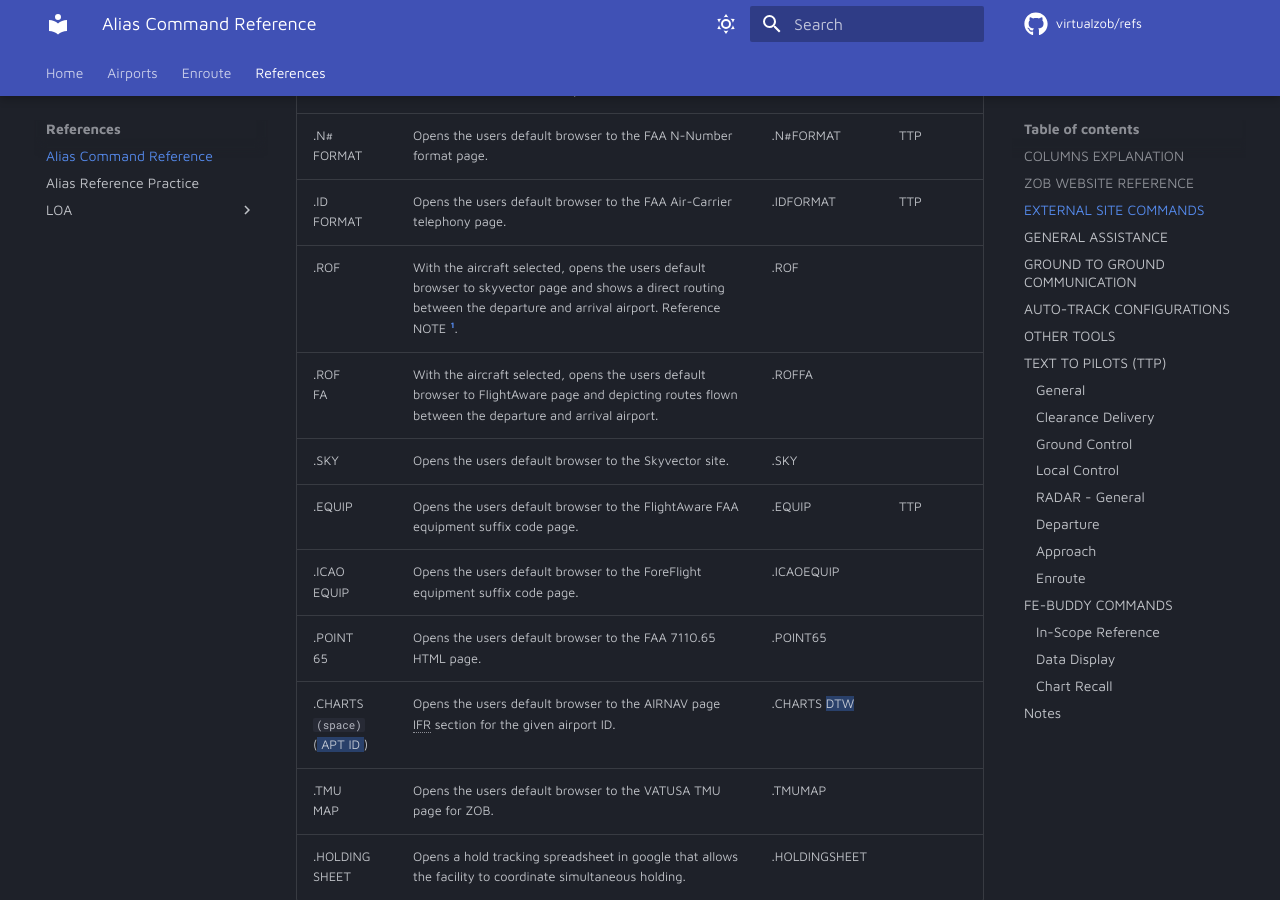
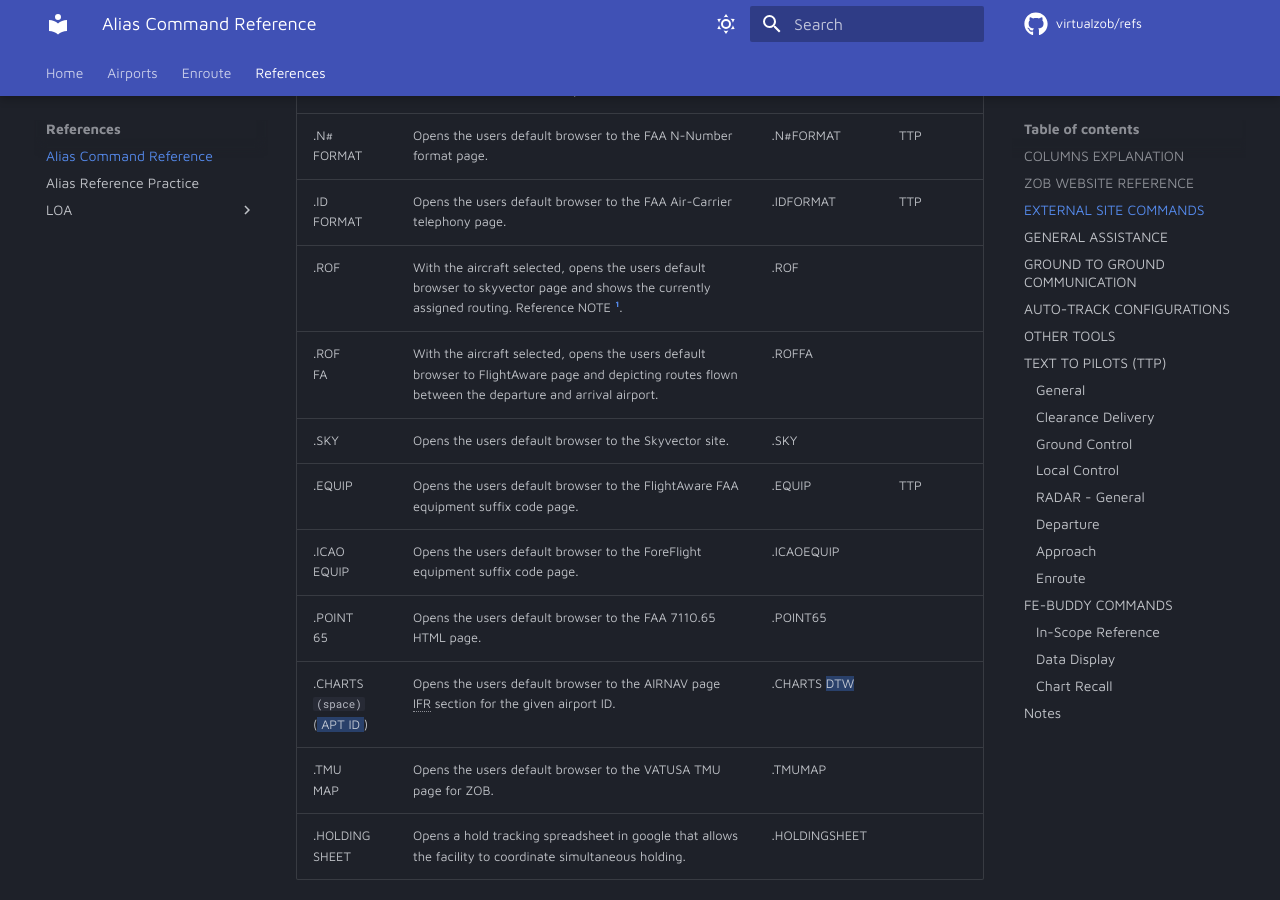
Before and after one commit to virtualZOB/refs, an MkDocs documentation site: the page built from docs/references/alias_cmd_ref.md, in a window 1280 px wide and 900 px high, scrolled down 1984 px. Built offline with MkDocs 1.6.1 and Material for MkDocs 9.7.7, drawn with Linux system fonts in a browser that asks for light colours; comment, search, counter and statistics services are not loaded; some of the changed text lies outside the part shown.

Commit message:
Update alias_cmd_ref.md
Updated .ROF command info. Effective/Live AIRAC 2507 (10JUL2025).

```diff
--- a/docs/references/alias_cmd_ref.md
+++ b/docs/references/alias_cmd_ref.md
@@ -45,7 +45,7 @@ See "Text to Pilots" section for context.
 |   .SEE <br> AC    |   Opens the users default browser to google images to show the selected aircrafts picture.   |   .SEEAC   |      |
 |   .N# <br> FORMAT   |   Opens the users default browser to the FAA N-Number format page.   |   .N#FORMAT   |   TTP   |
 |   .ID <br> FORMAT   |   Opens the users default browser to the FAA Air-Carrier telephony page.   |   .IDFORMAT   |   TTP   |
-|   .ROF   |   With the aircraft selected, opens the users default browser to skyvector page and shows a direct routing between the departure and arrival airport. Reference NOTE [^1].   |   .ROF   |      |
+|   .ROF   |   With the aircraft selected, opens the users default browser to skyvector page and shows the currently assigned routing. Reference NOTE [^1].   |   .ROF   |      |
 |   .ROF <br> FA   |   With the aircraft selected, opens the users default browser to FlightAware page and depicting routes flown between the departure and arrival airport.   |   .ROFFA   |      |
 |   .SKY   |   Opens the users default browser to the Skyvector site.   |   .SKY   |      |
 |   .EQUIP   |   Opens the users default browser to the FlightAware FAA equipment suffix code page.   |   .EQUIP   |   TTP   |
@@ -196,7 +196,7 @@ The following aliases are generated every AIRAC cycle by FE-Buddy and merged int
 
 ## Notes
 
-[^1]: Prior to completing this command, it is suggested that you copy the route to the clipboard (CTRL+C). Complete the command and then paste (CTRL+P) into the Skyvector route field.
+[^1]: This command speaks to the VATSIM API every 3min so there may be a delay when an aircraft initially logs on to the command working.
 [^2]:
     Commands like these are useful because they have another command that is similar. For example if you wanted to draw all the fixes for the CLE BRWNZ arrival on your scope and you wanted the chart to be recalled, simply complete one of the commands, then use your keyboards UP arrow to have it display again, use your backspace button to remove the last character and replace it with the appropriate letter for the other command. <br>
       **Example**:
```
